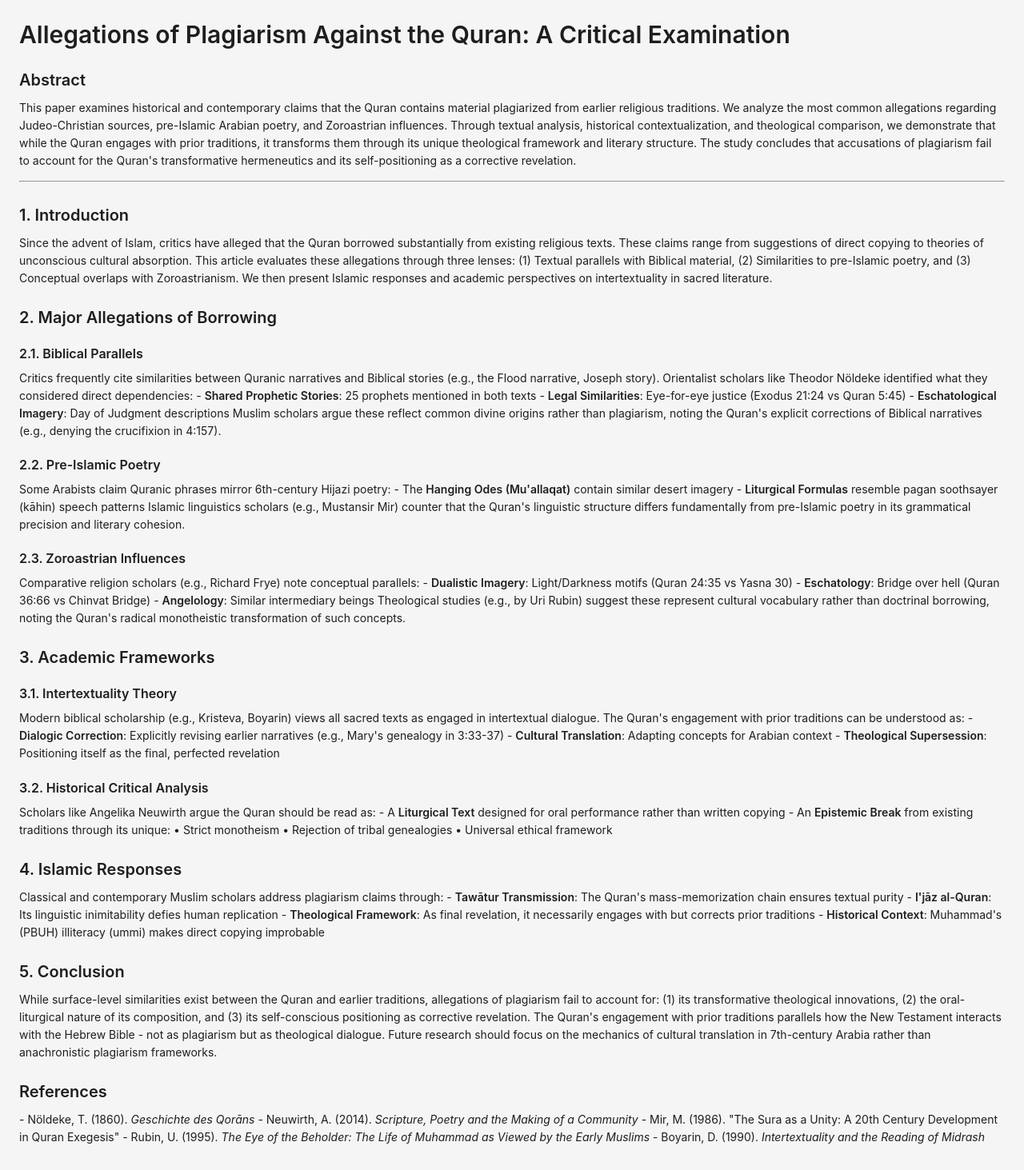
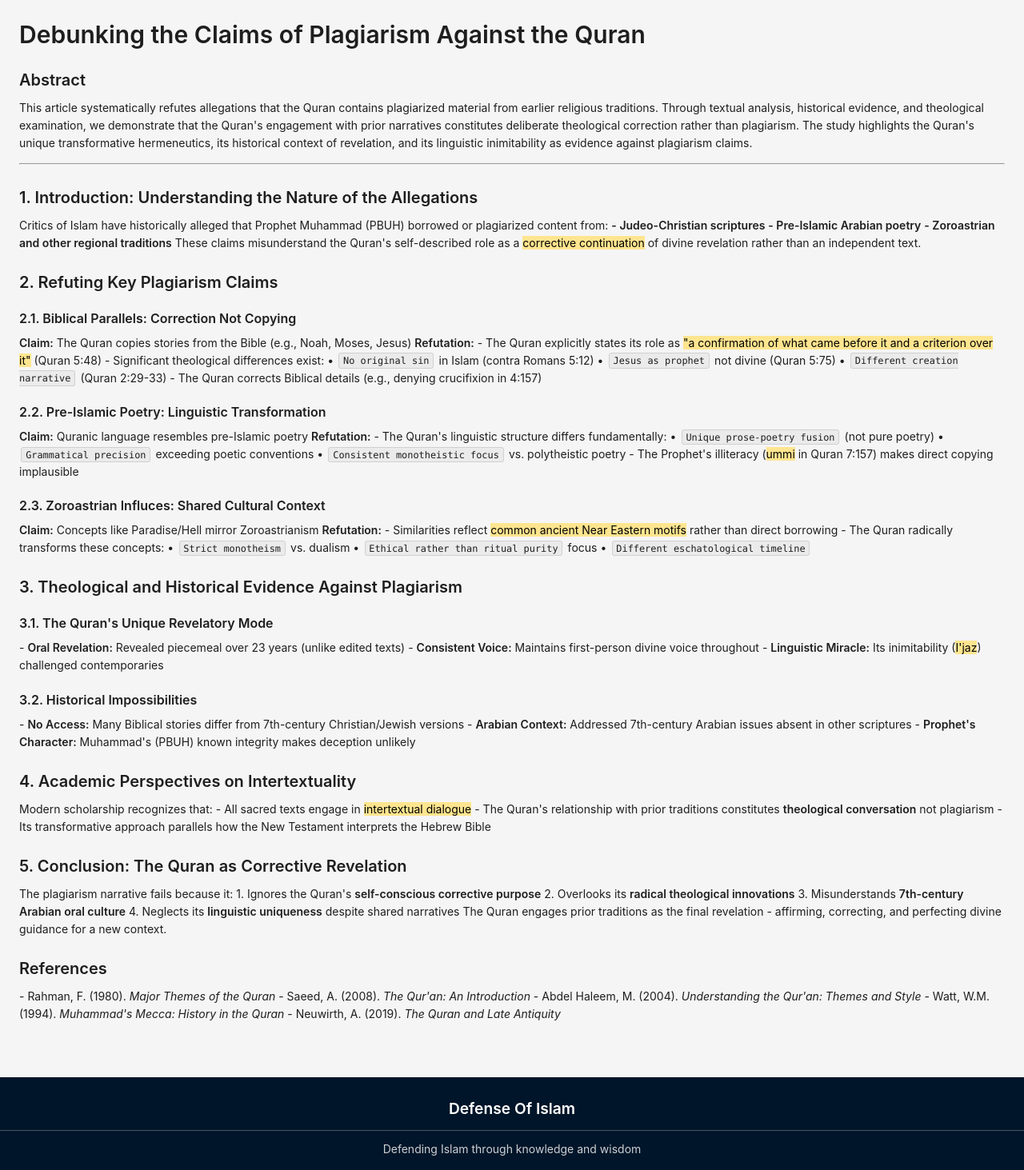
Before and after one commit to defenseofislam/web, a React (Create React App) app: page /web/islam/2 in a window 1280 px wide. Shown: the part 100-1563 px from the top of the page at 80% size. Built offline with nearby package versions, Linux system fonts and the light colour scheme; a web font is replaced by a local one.

Commit message:
feat: enhance IslamComponent2 with refined content and improved structure for plagiarism examination

```diff
--- a/src/components/Islam/IslamComponent2.js
+++ b/src/components/Islam/IslamComponent2.js
@@ -2,7 +2,7 @@ import React, { useEffect, useRef } from "react";
 import { Layout, Typography } from "antd";
 
 const { Content } = Layout;
-const { Title, Paragraph } = Typography;
+const { Title, Paragraph, Text } = Typography;
 
 function IslamComponent2() {
   const topRef = useRef(null);
@@ -14,152 +14,116 @@ function IslamComponent2() {
   return (
     <Content style={{ padding: "24px" }}>
       <Typography>
-        {/* Invisible anchor at top */}
         <div ref={topRef} style={{ position: "absolute", top: -24, left: 0 }} />
 
-        <Title level={2}>
-          Allegations of Plagiarism Against the Quran: A Critical Examination
-        </Title>
+        <Title level={2}>Debunking the Claims of Plagiarism Against the Quran</Title>
 
         <Title level={4}>Abstract</Title>
         <Paragraph>
-          This paper examines historical and contemporary claims that the Quran
-          contains material plagiarized from earlier religious traditions. We
-          analyze the most common allegations regarding Judeo-Christian sources,
-          pre-Islamic Arabian poetry, and Zoroastrian influences. Through
-          textual analysis, historical contextualization, and theological
-          comparison, we demonstrate that while the Quran engages with prior
-          traditions, it transforms them through its unique theological
-          framework and literary structure. The study concludes that accusations
-          of plagiarism fail to account for the Quran's transformative
-          hermeneutics and its self-positioning as a corrective revelation.
+          This article systematically refutes allegations that the Quran contains plagiarized material from earlier religious traditions. Through textual analysis, historical evidence, and theological examination, we demonstrate that the Quran's engagement with prior narratives constitutes deliberate theological correction rather than plagiarism. The study highlights the Quran's unique transformative hermeneutics, its historical context of revelation, and its linguistic inimitability as evidence against plagiarism claims.
         </Paragraph>
 
         <hr />
 
-        <Title level={4}>1. Introduction</Title>
+        <Title level={4}>1. Introduction: Understanding the Nature of the Allegations</Title>
         <Paragraph>
-          Since the advent of Islam, critics have alleged that the Quran
-          borrowed substantially from existing religious texts. These claims
-          range from suggestions of direct copying to theories of unconscious
-          cultural absorption. This article evaluates these allegations through
-          three lenses: (1) Textual parallels with Biblical material, (2)
-          Similarities to pre-Islamic poetry, and (3) Conceptual overlaps with
-          Zoroastrianism. We then present Islamic responses and academic
-          perspectives on intertextuality in sacred literature.
+          Critics of Islam have historically alleged that Prophet Muhammad (PBUH) borrowed or plagiarized content from:
+          {"\n\n"}
+          <Text strong>- Judeo-Christian scriptures</Text>
+          {"\n"}
+          <Text strong>- Pre-Islamic Arabian poetry</Text>
+          {"\n"}
+          <Text strong>- Zoroastrian and other regional traditions</Text>
+          {"\n\n"}
+          These claims misunderstand the Quran's self-described role as a <Text mark>corrective continuation</Text> of divine revelation rather than an independent text.
         </Paragraph>
 
-        <Title level={4}>2. Major Allegations of Borrowing</Title>
-        <Title level={5}>2.1. Biblical Parallels</Title>
+        <Title level={4}>2. Refuting Key Plagiarism Claims</Title>
+
+        <Title level={5}>2.1. Biblical Parallels: Correction Not Copying</Title>
         <Paragraph>
-          Critics frequently cite similarities between Quranic narratives and
-          Biblical stories (e.g., the Flood narrative, Joseph story).
-          Orientalist scholars like Theodor Nöldeke identified what they
-          considered direct dependencies:
-          {"\n\n"}- <strong>Shared Prophetic Stories</strong>: 25 prophets
-          mentioned in both texts
-          {"\n"}- <strong>Legal Similarities</strong>: Eye-for-eye justice
-          (Exodus 21:24 vs Quran 5:45)
-          {"\n"}- <strong>Eschatological Imagery</strong>: Day of Judgment
-          descriptions
-          {"\n\n"}Muslim scholars argue these reflect common divine origins
-          rather than plagiarism, noting the Quran's explicit corrections of
-          Biblical narratives (e.g., denying the crucifixion in 4:157).
+          <Text strong>Claim:</Text> The Quran copies stories from the Bible (e.g., Noah, Moses, Jesus)
+          {"\n\n"}
+          <Text strong>Refutation:</Text>
+          {"\n"}- The Quran explicitly states its role as <Text mark>"a confirmation of what came before it and a criterion over it"</Text> (Quran 5:48)
+          {"\n"}- Significant theological differences exist:
+          {"\n"}  • <Text code>No original sin</Text> in Islam (contra Romans 5:12)
+          {"\n"}  • <Text code>Jesus as prophet</Text> not divine (Quran 5:75)
+          {"\n"}  • <Text code>Different creation narrative</Text> (Quran 2:29-33)
+          {"\n"}- The Quran corrects Biblical details (e.g., denying crucifixion in 4:157)
         </Paragraph>
 
-        <Title level={5}>2.2. Pre-Islamic Poetry</Title>
+        <Title level={5}>2.2. Pre-Islamic Poetry: Linguistic Transformation</Title>
         <Paragraph>
-          Some Arabists claim Quranic phrases mirror 6th-century Hijazi poetry:
-          {"\n\n"}- The <strong>Hanging Odes (Mu'allaqat)</strong> contain
-          similar desert imagery
-          {"\n"}- <strong>Liturgical Formulas</strong> resemble pagan soothsayer
-          (kāhin) speech patterns
-          {"\n\n"}Islamic linguistics scholars (e.g., Mustansir Mir) counter
-          that the Quran's linguistic structure differs fundamentally from
-          pre-Islamic poetry in its grammatical precision and literary cohesion.
+          <Text strong>Claim:</Text> Quranic language resembles pre-Islamic poetry
+          {"\n\n"}
+          <Text strong>Refutation:</Text>
+          {"\n"}- The Quran's linguistic structure differs fundamentally:
+          {"\n"}  • <Text code>Unique prose-poetry fusion</Text> (not pure poetry)
+          {"\n"}  • <Text code>Grammatical precision</Text> exceeding poetic conventions
+          {"\n"}  • <Text code>Consistent monotheistic focus</Text> vs. polytheistic poetry
+          {"\n"}- The Prophet's illiteracy (<Text mark>ummi</Text> in Quran 7:157) makes direct copying implausible
         </Paragraph>
 
-        <Title level={5}>2.3. Zoroastrian Influences</Title>
+        <Title level={5}>2.3. Zoroastrian Influces: Shared Cultural Context</Title>
         <Paragraph>
-          Comparative religion scholars (e.g., Richard Frye) note conceptual
-          parallels:
-          {"\n\n"}- <strong>Dualistic Imagery</strong>: Light/Darkness motifs
-          (Quran 24:35 vs Yasna 30)
-          {"\n"}- <strong>Eschatology</strong>: Bridge over hell (Quran 36:66 vs
-          Chinvat Bridge)
-          {"\n"}- <strong>Angelology</strong>: Similar intermediary beings
-          {"\n\n"}Theological studies (e.g., by Uri Rubin) suggest these
-          represent cultural vocabulary rather than doctrinal borrowing, noting
-          the Quran's radical monotheistic transformation of such concepts.
+          <Text strong>Claim:</Text> Concepts like Paradise/Hell mirror Zoroastrianism
+          {"\n\n"}
+          <Text strong>Refutation:</Text>
+          {"\n"}- Similarities reflect <Text mark>common ancient Near Eastern motifs</Text> rather than direct borrowing
+          {"\n"}- The Quran radically transforms these concepts:
+          {"\n"}  • <Text code>Strict monotheism</Text> vs. dualism
+          {"\n"}  • <Text code>Ethical rather than ritual purity</Text> focus
+          {"\n"}  • <Text code>Different eschatological timeline</Text>
         </Paragraph>
 
-        <Title level={4}>3. Academic Frameworks</Title>
-        <Title level={5}>3.1. Intertextuality Theory</Title>
+        <Title level={4}>3. Theological and Historical Evidence Against Plagiarism</Title>
+
+        <Title level={5}>3.1. The Quran's Unique Revelatory Mode</Title>
         <Paragraph>
-          Modern biblical scholarship (e.g., Kristeva, Boyarin) views all sacred
-          texts as engaged in intertextual dialogue. The Quran's engagement with
-          prior traditions can be understood as:
-          {"\n\n"}- <strong>Dialogic Correction</strong>: Explicitly revising
-          earlier narratives (e.g., Mary's genealogy in 3:33-37)
-          {"\n"}- <strong>Cultural Translation</strong>: Adapting concepts for
-          Arabian context
-          {"\n"}- <strong>Theological Supersession</strong>: Positioning itself
-          as the final, perfected revelation
+          - <Text strong>Oral Revelation:</Text> Revealed piecemeal over 23 years (unlike edited texts)
+          {"\n"}- <Text strong>Consistent Voice:</Text> Maintains first-person divine voice throughout
+          {"\n"}- <Text strong>Linguistic Miracle:</Text> Its inimitability (<Text mark>I'jaz</Text>) challenged contemporaries
         </Paragraph>
 
-        <Title level={5}>3.2. Historical Critical Analysis</Title>
+        <Title level={5}>3.2. Historical Impossibilities</Title>
         <Paragraph>
-          Scholars like Angelika Neuwirth argue the Quran should be read as:
-          {"\n\n"}- A <strong>Liturgical Text</strong> designed for oral
-          performance rather than written copying
-          {"\n"}- An <strong>Epistemic Break</strong> from existing traditions
-          through its unique:
-          {"\n"} • Strict monotheism
-          {"\n"} • Rejection of tribal genealogies
-          {"\n"} • Universal ethical framework
+          - <Text strong>No Access:</Text> Many Biblical stories differ from 7th-century Christian/Jewish versions
+          {"\n"}- <Text strong>Arabian Context:</Text> Addressed 7th-century Arabian issues absent in other scriptures
+          {"\n"}- <Text strong>Prophet's Character:</Text> Muhammad's (PBUH) known integrity makes deception unlikely
         </Paragraph>
 
-        <Title level={4}>4. Islamic Responses</Title>
+        <Title level={4}>4. Academic Perspectives on Intertextuality</Title>
         <Paragraph>
-          Classical and contemporary Muslim scholars address plagiarism claims
-          through:
-          {"\n\n"}- <strong>Tawātur Transmission</strong>: The Quran's
-          mass-memorization chain ensures textual purity
-          {"\n"}- <strong>I'jāz al-Quran</strong>: Its linguistic inimitability
-          defies human replication
-          {"\n"}- <strong>Theological Framework</strong>: As final revelation,
-          it necessarily engages with but corrects prior traditions
-          {"\n"}- <strong>Historical Context</strong>: Muhammad's (PBUH)
-          illiteracy (ummi) makes direct copying improbable
+          Modern scholarship recognizes that:
+          {"\n\n"}
+          - All sacred texts engage in <Text mark>intertextual dialogue</Text>
+          {"\n"}- The Quran's relationship with prior traditions constitutes <Text strong>theological conversation</Text> not plagiarism
+          {"\n"}- Its transformative approach parallels how the New Testament interprets the Hebrew Bible
         </Paragraph>
 
-        <Title level={4}>5. Conclusion</Title>
+        <Title level={4}>5. Conclusion: The Quran as Corrective Revelation</Title>
         <Paragraph>
-          While surface-level similarities exist between the Quran and earlier
-          traditions, allegations of plagiarism fail to account for: (1) its
-          transformative theological innovations, (2) the oral-liturgical nature
-          of its composition, and (3) its self-conscious positioning as
-          corrective revelation. The Quran's engagement with prior traditions
-          parallels how the New Testament interacts with the Hebrew Bible - not
-          as plagiarism but as theological dialogue. Future research should
-          focus on the mechanics of cultural translation in 7th-century Arabia
-          rather than anachronistic plagiarism frameworks.
+          The plagiarism narrative fails because it:
+          {"\n\n"}
+          1. Ignores the Quran's <Text strong>self-conscious corrective purpose</Text>
+          {"\n"}
+          2. Overlooks its <Text strong>radical theological innovations</Text>
+          {"\n"}
+          3. Misunderstands <Text strong>7th-century Arabian oral culture</Text>
+          {"\n"}
+          4. Neglects its <Text strong>linguistic uniqueness</Text> despite shared narratives
+          {"\n\n"}
+          The Quran engages prior traditions as the final revelation - affirming, correcting, and perfecting divine guidance for a new context.
         </Paragraph>
 
         <Title level={4}>References</Title>
         <Paragraph>
-          - Nöldeke, T. (1860). <em>Geschichte des Qorāns</em>
-          {"\n"}- Neuwirth, A. (2014).{" "}
-          <em>Scripture, Poetry and the Making of a Community</em>
-          {"\n"}- Mir, M. (1986). "The Sura as a Unity: A 20th Century
-          Development in Quran Exegesis"
-          {"\n"}- Rubin, U. (1995).{" "}
-          <em>
-            The Eye of the Beholder: The Life of Muhammad as Viewed by the Early
-            Muslims
-          </em>
-          {"\n"}- Boyarin, D. (1990).{" "}
-          <em>Intertextuality and the Reading of Midrash</em>
+          - Rahman, F. (1980). <Text italic>Major Themes of the Quran</Text>
+          {"\n"}- Saeed, A. (2008). <Text italic>The Qur'an: An Introduction</Text>
+          {"\n"}- Abdel Haleem, M. (2004). <Text italic>Understanding the Qur'an: Themes and Style</Text>
+          {"\n"}- Watt, W.M. (1994). <Text italic>Muhammad's Mecca: History in the Quran</Text>
+          {"\n"}- Neuwirth, A. (2019). <Text italic>The Quran and Late Antiquity</Text>
         </Paragraph>
       </Typography>
     </Content>
```
